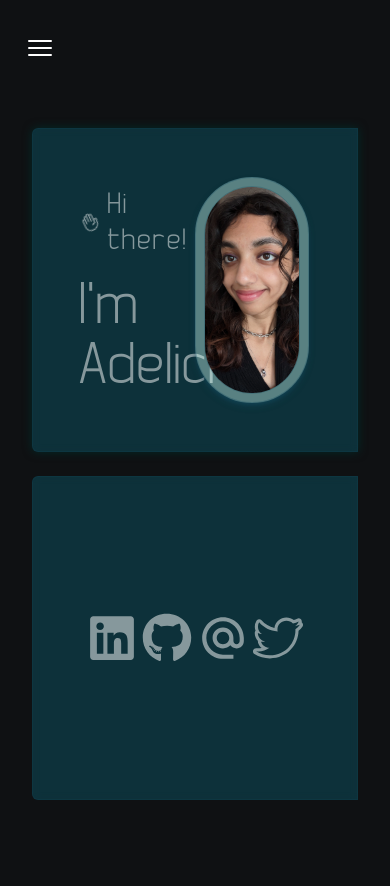
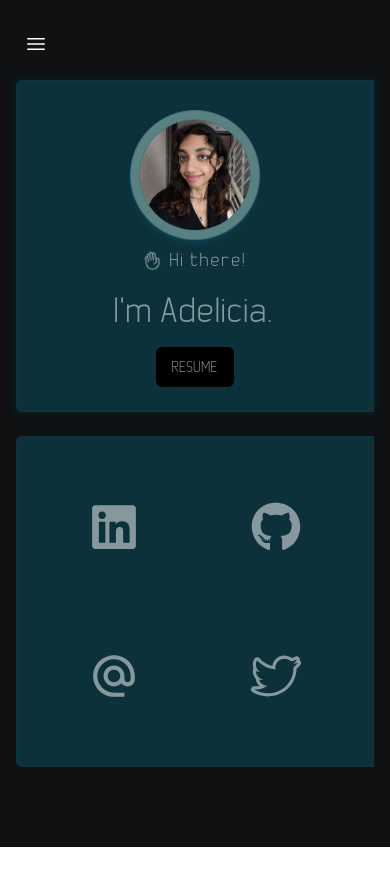
Before and after one commit to adelicia-js/home, a React (Vite) app: page / in a window 390 px wide. Shown: the top 886 px of the page. After the commit the page ends 847 px from the top, so only its background shows below. Built offline with nearby package versions, Linux system fonts and the light colour scheme; a web font is replaced by a local one.

Commit message:
responsive for mobiles

```diff
--- a/src/components/home/description.jsx
+++ b/src/components/home/description.jsx
@@ -9,7 +9,7 @@ export default function Description() {
     >
       <ul
         id="social-links-list"
-        className="flex flex-row justify-evenly items-center w-full h-full p-12"
+        className="grid grid-rows-2 grid-cols-2 justify-items-center sm:flex sm:flex-row sm:justify-evenly items-center w-full h-full p-4 sm:p-12"
       >
         <li>
           <FaLinkedin size={50} />
--- a/src/components/home/header.jsx
+++ b/src/components/home/header.jsx
@@ -7,14 +7,14 @@ export default function Header() {
   };
 
   return (
-    <header id="small-navigation-menu" className="z-30 block sm:hidden absolute text-white">
+    <header id="small-navigation-menu" className="z-30 block sm:hidden fixed text-white">
       <svg
         xmlns="http://www.w3.org/2000/svg"
         fill="none"
         viewBox="0 0 24 24"
         strokeWidth={1.5}
         stroke="currentColor"
-        className="w-8 h-8 absolute top-8 left-6"
+        className="w-[1.5rem] h-[1.5rem] absolute top-8 left-6"
         onClick={toggleNav}
       >
         <path
@@ -32,7 +32,7 @@ export default function Header() {
             viewBox="0 0 24 24"
             strokeWidth={1.5}
             stroke="currentColor"
-            className="w-8 h-8 absolute top-8 left-6"
+            className="w-[1.5rem] h-[1.5rem] absolute top-8 left-6"
             onClick={toggleNav}
           >
             <path
@@ -42,10 +42,10 @@ export default function Header() {
             />
           </svg>
 
-          <ul className="flex flex-col items-center justify-between p-8 gap-32 text-3xl uppercase">
+          <ul className="flex flex-col items-center justify-between p-8 gap-20 font-fosterama text-3xl tracking-[0.1rem]">
             <li>Skills</li>
             <li>Projects</li>
-            <li>Resume</li>
+            <li><a href="./ady-resume.pdf" target="_blank">Resume</a></li>
             <li>Contact</li>
             <li>Blog</li>
           </ul>
--- a/src/components/home/intro.jsx
+++ b/src/components/home/intro.jsx
@@ -2,17 +2,17 @@ export default function Introduction() {
   return (
     <section
       id="introduction-section"
-      className="z-10 grid grid-cols-2 grid-rows-1 p-12 md:col-start-1 md:row-span-2 bg-cyan-500/20 backdrop-filter backdrop-blur-sm border border-cyan-900/20 rounded-l-md shadow-sea-glass shadow-cyan-900/20 text-white/50"
+      className="z-10 p-6 md:p-12 grid grid-rows-2 grid-cols-1 sm:grid-cols-2 sm:grid-rows-1 md:col-start-1 md:row-span-2 bg-cyan-500/20 backdrop-filter backdrop-blur-sm border border-cyan-900/20 rounded-l-md shadow-sea-glass shadow-cyan-900/20 text-white/50"
     >
-      <div className="col-start-1 self-center flex flex-col gap-4 font-fosterama tracking-[0.15rem] text-left">
-        <p className="flex flex-row gap-2 items-center">
+      <div className="row-start-2 sm:row-start-1 sm:col-start-1 self-center flex flex-col gap-4 font-fosterama tracking-[0.15rem] text-center sm:text-left">
+        <p className="flex flex-row gap-2 items-center self-center sm:self-start">
           <svg
             xmlns="http://www.w3.org/2000/svg"
             fill="none"
             viewBox="0 0 24 24"
             strokeWidth={1.5}
             stroke="currentColor"
-            className="w-[1.5rem] h-[1.5rem] animate-waving"
+            className="w-[1.2rem] h-[1.2rem] sm:w-[1.5rem] sm:h-[1.5rem] animate-waving"
           >
             <path
               strokeLinecap="round"
@@ -20,17 +20,25 @@ export default function Introduction() {
               d="M10.05 4.575a1.575 1.575 0 1 0-3.15 0v3m3.15-3v-1.5a1.575 1.575 0 0 1 3.15 0v1.5m-3.15 0 .075 5.925m3.075.75V4.575m0 0a1.575 1.575 0 0 1 3.15 0V15M6.9 7.575a1.575 1.575 0 1 0-3.15 0v8.175a6.75 6.75 0 0 0 6.75 6.75h2.018a5.25 5.25 0 0 0 3.712-1.538l1.732-1.732a5.25 5.25 0 0 0 1.538-3.712l.003-2.024a.668.668 0 0 1 .198-.471 1.575 1.575 0 1 0-2.228-2.228 3.818 3.818 0 0 0-1.12 2.687M6.9 7.575V12m6.27 4.318A4.49 4.49 0 0 1 16.35 15m.002 0h-.002"
             />
           </svg>
-          <span className="text-3xl">Hi there!</span>
+          <span className="text-[1.2rem] sm:text-3xl">Hi there!</span>
         </p>
 
-        <h1 className="text-6xl">I{`'`}m Adelicia.</h1>
+        <h1 className="text-4xl sm:text-6xl">I{`'`}m Adelicia.</h1>
+
+        <a
+          href="./ady-resume.pdf"
+          target="_blank"
+          className="sm:hidden uppercase tracking-[0.05rem] px-4 py-2 bg-black w-fit self-center rounded-md"
+        >
+          Resume
+        </a>
       </div>
 
-      <div className="col-start-2 justify-self-center self-center w-fit h-fit rounded-full border border-cyan-900/30 shadow-md shadow-cyan-900/50 p-2 bg-teal-100/40">
+      <div className="row-start-1 sm:col-start-2 justify-self-center self-center w-fit h-fit rounded-full border border-cyan-900/30 shadow-md shadow-cyan-900/50 p-2 bg-teal-100/40">
         <img
           src="./ady.webp"
           alt="A picture of Ady"
-          className="w-52 h-52 rounded-full object-cover object-center border border-cyan-900/30"
+          className="w-28 h-28 sm:w-52 sm:h-52 rounded-full object-cover object-center border border-cyan-900/30"
         />
       </div>
     </section>
--- a/src/components/home/navMenu.jsx
+++ b/src/components/home/navMenu.jsx
@@ -7,7 +7,11 @@ export default function NavMenu() {
       <menu className="flex flex-col justify-evenly items-center text-center gap-8 p-12 w-full text-white/50 text-3xl uppercase font-fosterama tracking-[0.1rem]">
         <li>Skills</li>
         <li>Projects</li>
-          <li>Resume</li>
+        <li>
+          <a href="./ady-resume.pdf" target="_blank">
+            Resume
+          </a>
+        </li>
         <li>Contact</li>
         <li>Blog</li>
       </menu>
--- a/src/routes/root.jsx
+++ b/src/routes/root.jsx
@@ -7,7 +7,7 @@ export default function Root() {
   return (
     <div id="home" className="min-h-screen bg-black">
         <Header />
-      <main className="z-20 min-h-screen px-8 py-32 md:p-32 grid grid-rows-2 grid-cols-1 md:grid-cols-2 md:grid-rows-3 gap-6 content-center bg-slate-400/10">
+      <main className="z-20 min-h-screen px-4 py-20 mobile-lg:px-8 mobile-lg:py-32  md:p-32 grid grid-rows-2 grid-cols-1 md:grid-cols-2 md:grid-rows-3 gap-6 content-center bg-slate-400/10">
         <Introduction />
         <NavMenu />
         <Description />
--- a/tailwind.config.js
+++ b/tailwind.config.js
@@ -5,6 +5,11 @@ export default {
     extend: {
       fontFamily:{
         'fosterama':['Fosterama', 'monospace'],
+      },
+      screens:{
+        'mobile-sm':'320px',
+        'mobile-md':'375px',
+        'mobile-lg':'425px',
       }
     },
   },
```
Lines whose indentation alone changed are shown as unchanged.
